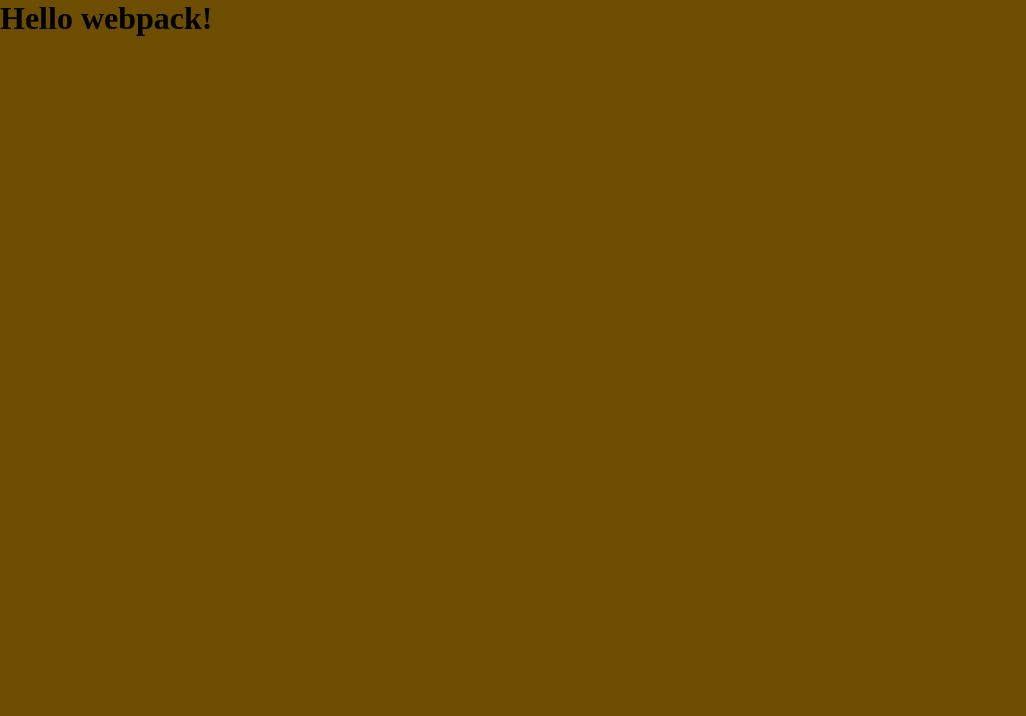
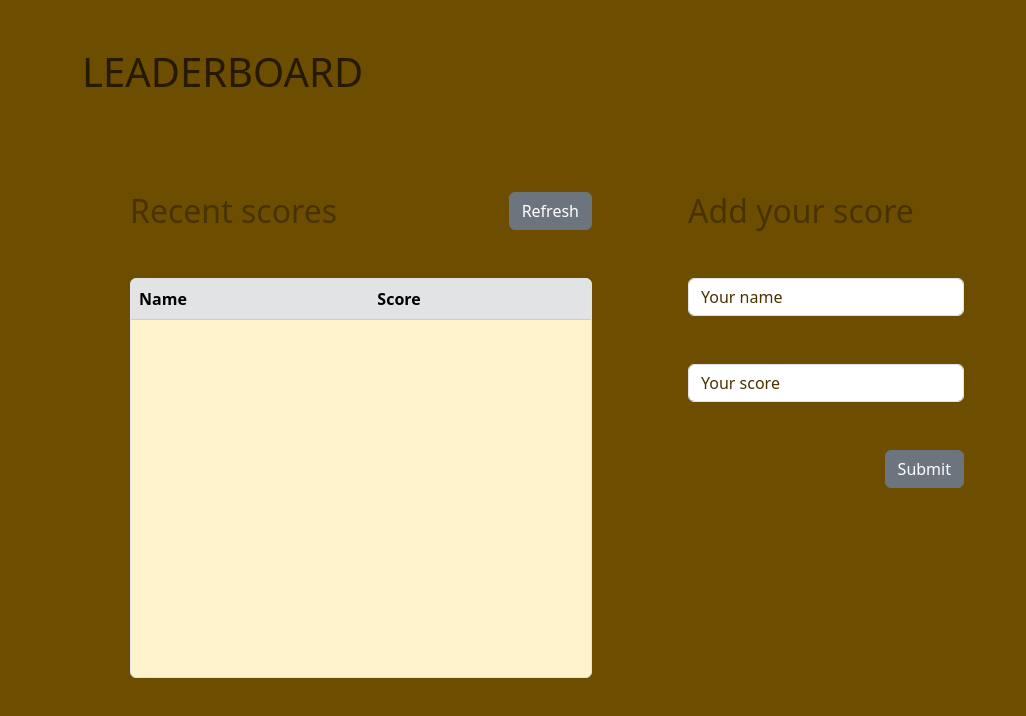
Before and after one commit to Titus-Kiplagat/leaderboard, a website built with webpack: page src/index.html in a window 1280 px wide. Shown: the whole page, without its empty margins (0-1026 px from the left). Built offline with nearby package versions, Linux system fonts and the light colour scheme.

Commit message:
Create HTML markup

```diff
--- a/src/index.html
+++ b/src/index.html
@@ -1,11 +1,66 @@
 <!DOCTYPE html>
 <html lang="en">
-<head>
-    <meta charset="UTF-8">
-    <meta name="viewport" content="width=device-width, initial-scale=1.0">
-    <title>Wbpack Exercise</title>
-</head>
-<body>
-    <h1>Hello webpack!</h1>
-</body>
+  <head>
+    <meta charset="UTF-8" />
+    <meta name="viewport" content="width=device-width, initial-scale=1.0" />
+    <link
+      href="https://cdn.jsdelivr.net/npm/bootstrap@5.3.0/dist/css/bootstrap.min.css"
+      rel="stylesheet"
+      integrity="sha384-9ndCyUaIbzAi2FUVXJi0CjmCapSmO7SnpJef0486qhLnuZ2cdeRhO02iuK6FUUVM"
+      crossorigin="anonymous"
+    />
+    <title>leaderboard</title>
+  </head>
+  <body>
+    <div class="container d-flex flex-column">
+      <h1 class="my-4 my-md-5 heading">LEADERBOARD</h1>
+      <div class="d-flex flex-column mt-2 mt-md-5 flex-md-row">
+        <div class="col-md-6 px-3 px-md-5 mb-3 mb-md-0">
+          <div class="d-flex justify-content-between mb-3 mb-md-5">
+            <h2 class="m-0 sub-heading">Recent scores</h2>
+            <div class="col-auto">
+              <button id="refresh-btn" class="btn btn-secondary">Refresh</button>
+            </div>
+          </div>
+          <div class="table-responsive border rounded table-color custom-height">
+            <table class="table table-warning table-striped table-hover">
+              <thead class="table-secondary sticky-top">
+                <tr>
+                  <th scope="col">Name</th>
+                  <th scope="col">Score</th>
+                </tr>
+              </thead>
+              <tbody id="tableBody"></tbody>
+            </table>
+          </div>
+        </div>
+        <div class="px-3 px-md-5 col-12 col-md-4">
+          <h2 class="mb-3 mb-md-5 sub-heading">Add your score</h2>
+          <form class="col" id="form">
+            <div class="mb-2 mb-md-5 col-auto">
+              <label for="name" class="visually-hidden">Name</label>
+              <input
+                type="text"
+                class="form-control"
+                id="name"
+                placeholder="Your name"
+              />
+            </div>
+            <div class="mb-2 mb-md-5 col-auto">
+              <label for="score" class="visually-hidden">Score</label>
+              <input
+                type="number"
+                class="form-control"
+                id="score"
+                placeholder="Your score"
+              />
+            </div>
+            <div class="col-auto d-flex">
+              <button id="submit-btn" type="submit" class="btn btn-secondary ms-auto">Submit</button>
+            </div>
+          </form>
+        </div>
+      </div>
+    </div>
+  </body>
 </html>
```
